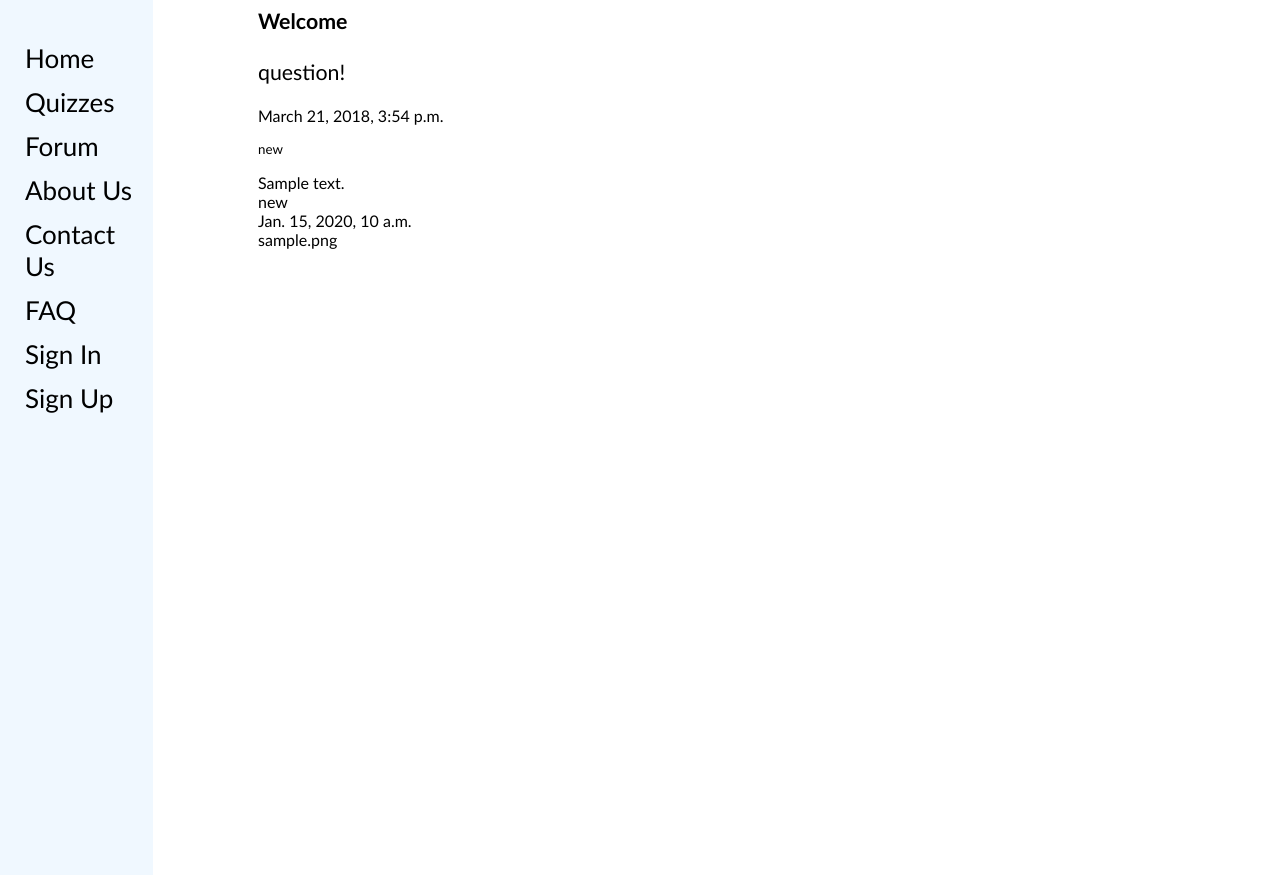
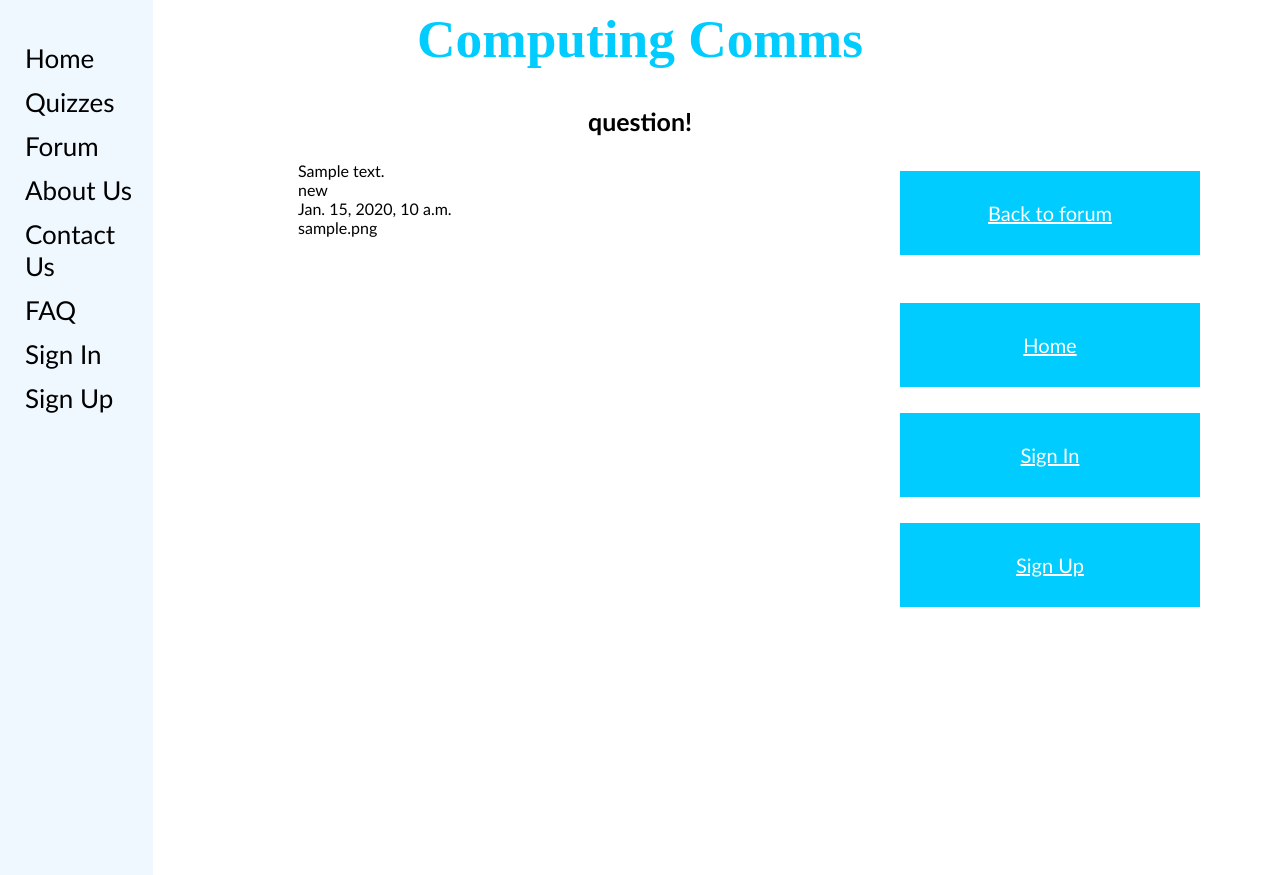
Before and after one commit to amygillies/computing_comms_project, a Django app: page /computingcomms/forum/question/ in a window 1280 px wide. Run offline with Django 3.2, Linux system fonts and the light colour scheme; data comes from the database, SQL or seed files in the repository; tables that the repository leaves empty hold one stand-in row (values such as "Sample post").

Commit message:
changed the template to Olga's

```diff
--- a/templates/computingcomms/post.html
+++ b/templates/computingcomms/post.html
@@ -2,31 +2,26 @@
 {% load staticfiles %}
 
 <head>
-	<link rel="stylesheet" type="text/css" href="/static/CSS/stylesheet.css"/>
+	<link rel="stylesheet_index" type="text/css" href="/static/CSS/stylesheet_index.css"/>
 </head>
 
 {% block title_block %}
 	{{ post.question }}
 {% endblock %}
 
+{% block head_block %}
+	<div>
+		<center><h1>Computing Comms</h1></center>
+	</div>
+	<div>
+		<center><h3>{{ post.question }}</h3></center>
+	</div>
+{% endblock %}
+
+
 {% block body_block %}
-	<div>
-		{% if user.is_authenticated %}
-			<h3><p>Welcome {{ user.username }}</p></h3>
-		{% else %}
-			<h3><p>Welcome</p></h3>
-		{% endif %}
-	</div>
-
-    <div>
-    {% if post %}
-	<p>{{ post.question }}</p>
-	<p id="date">{{ post.date }}</p>
-	<p id="user">{{ post.user }}</p>
-        {% if post.picture %}
-	    <p><img src="{{ MEDIA_URL }}{{ post.picture }}" alt="no image"></p>
-        {% endif %}
 	{% if comments %}
+            <ul>
             {% for comment in comments %}
                 <p id="comment">{{ comment.comment }}<br>
 				{{ comment.user }} <br>
@@ -34,21 +29,35 @@
 				{{ comment.image }}<br>
 				{% if user.is_authenticated %}
 				    <a href="{% url 'add_comment' %}">Add Comment</a></p>
-		{% else%}
-</p>
 				{% endif %}
             {% endfor %}
             </ul>
+
         {% else %}
-				<p id="comment">There are no comments yet
+            <p><strong>There are no comments yet!</strong></p>
+
         {% if user.is_authenticated %}
-				<a href="{% url 'add_comment' %}">Add Comment</a></p>
-				{% else%}
+           <p><a href="{% url 'add_comment' %}">Add Comment</a></p>
         {% endif %}
 	{% endif %}
 
+	<div class="buttons_position">
+		<ul>
+		<a href="{% url 'forum' %}"><button class="button">Back to forum</a></button><br><br>
+		</ul>
+	{% if user.is_authenticated %}
+		<ul>
+		<a href="{% url 'my_account' %}"><button class="button">My Account</a></button><br><br>
+		</ul>
+
 	{% else %}
-        <p>This post doesn't exist!</p>
+		<ul>
+		<a href="{% url 'home' %}"><button class="button">Home</a></button><br><br>
+		<a href="{% url 'login' %}"><button class="button">Sign In</a></button><br><br>
+		<a href="{% url 'register' %}"><button class="button">Sign Up</a></button>
+		</ul>
+
 	{% endif %}
 	</div>
+
 {% endblock %}
```
Lines whose indentation alone changed are shown as unchanged.
